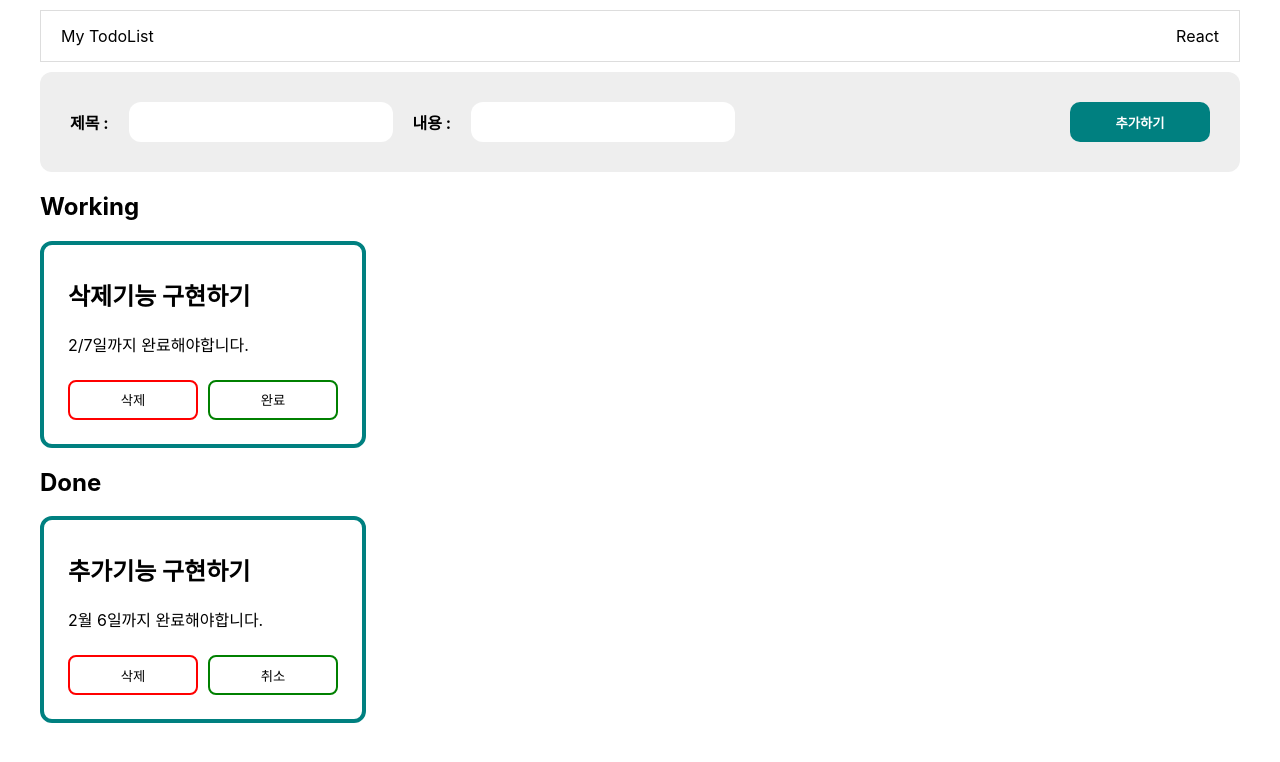
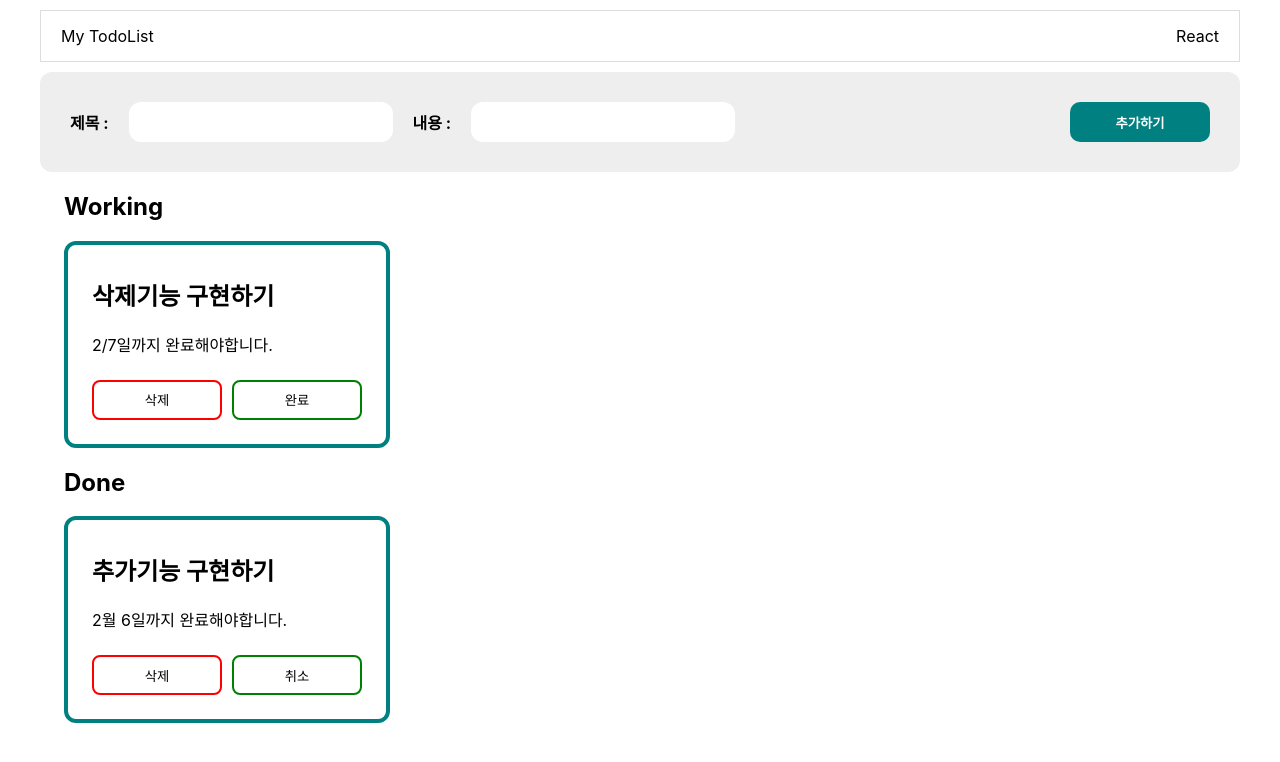
Before and after one commit to jyhan14/react-prac-todoList-lv1, a React (Create React App) app: page / in a window 1280 px wide. Shown: the top 762 px of the page. Built offline with nearby package versions, Linux system fonts and the light colour scheme.

Commit message:
feat: finalize style same with example assignment

```diff
--- a/src/components/todoItems/todoItems.css
+++ b/src/components/todoItems/todoItems.css
@@ -1,4 +1,4 @@
-.todoitems {
+.todoItems {
     padding: 0 24px;
 }
 
```
